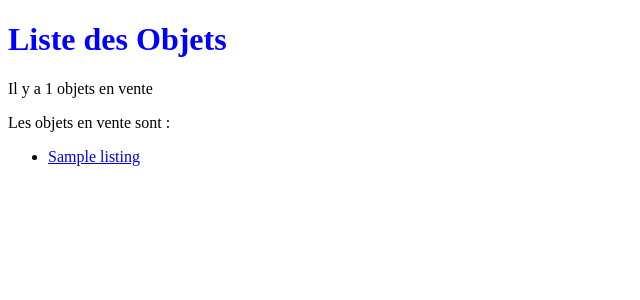
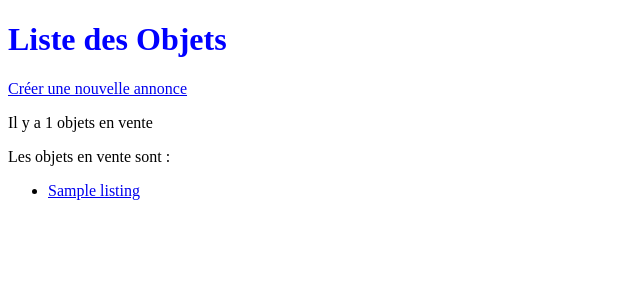
Before and after one commit to YoannDeb/Cours_Django_OCR_2022, a Django app: page /listings/ in a window 1280 px wide. Shown: the part 26-326 px from the top of the page, without its empty margins (0-640 px from the left). Run offline with Django 4.2, Linux system fonts and the light colour scheme; tables that the repository leaves empty hold one stand-in row (values such as "Sample post").

Commit message:
Func: Added a link in listing page to listing creation page.

```diff
--- a/merchex/listings/templates/listings/listing_list.html
+++ b/merchex/listings/templates/listings/listing_list.html
@@ -3,6 +3,7 @@
 {% block content %}
 
 <h1>Liste des Objets</h1>
+<a href="{% url 'listing-create' %}">Créer une nouvelle annonce</a>
 </ul>
 <p>Il y a {{ listings|length }} objets en vente</p>
 <p>Les objets en vente sont :</p>
```
